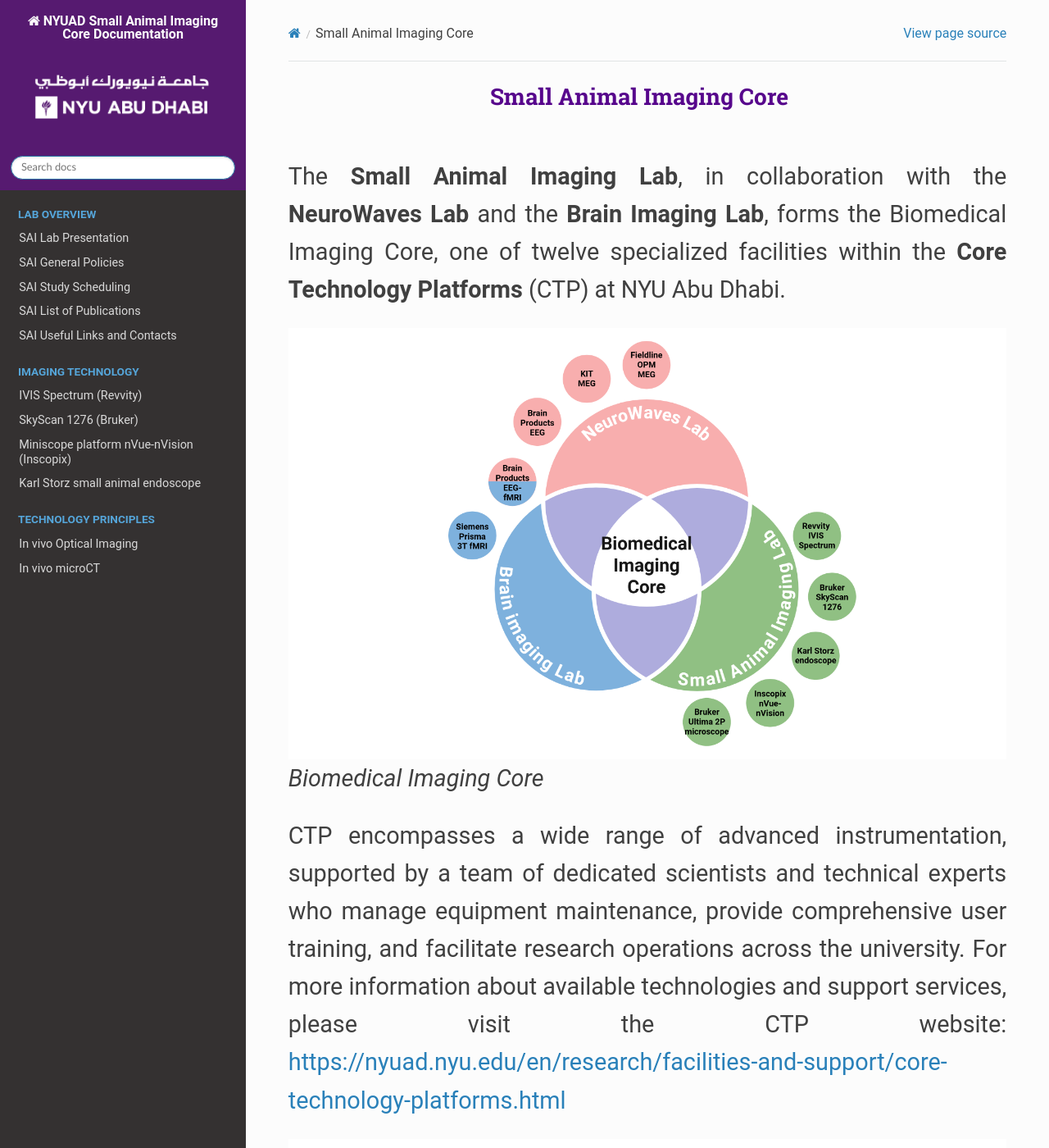
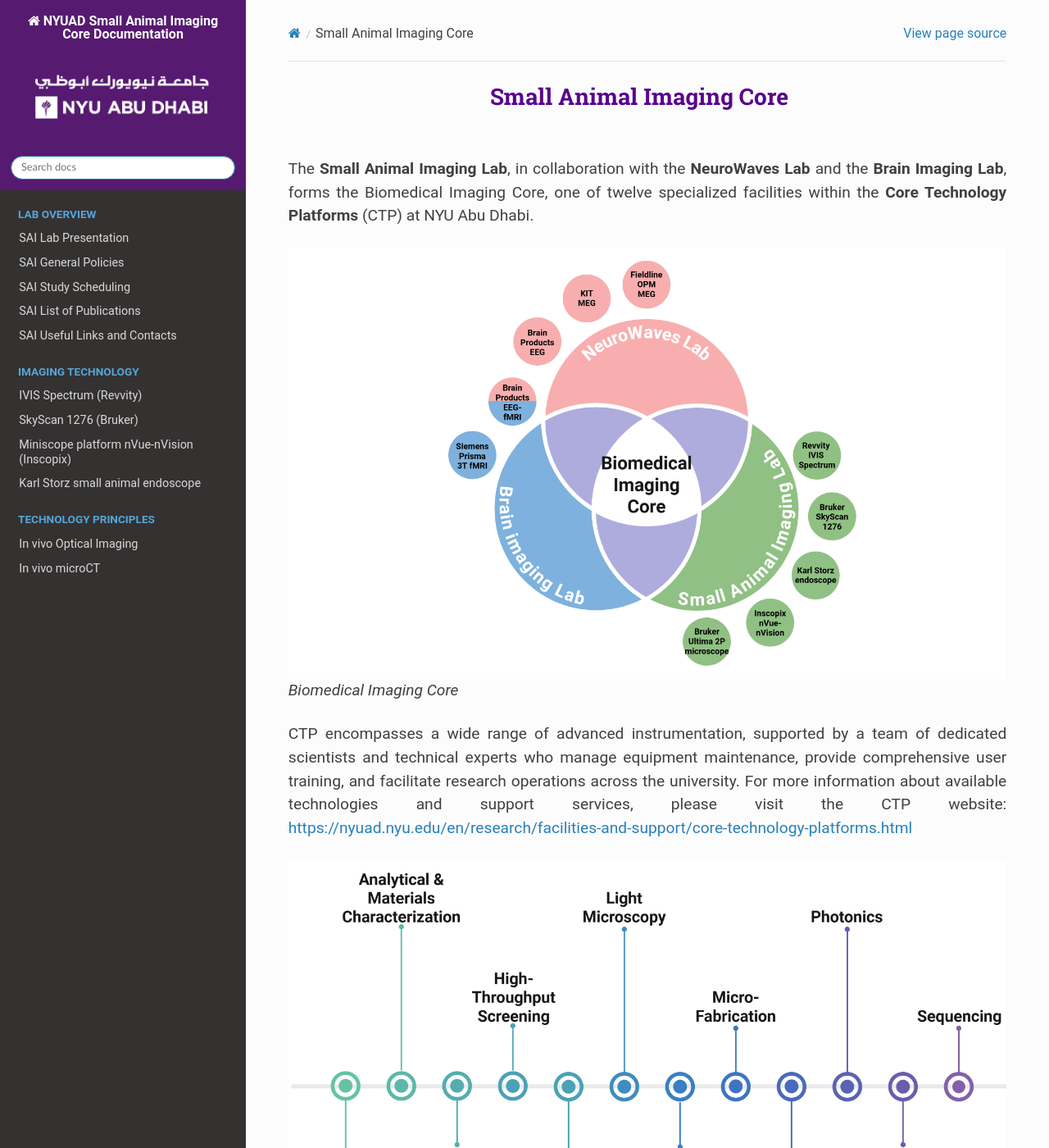
Before and after one commit to BioMedicalImaging-Core-NYUAD/smallanimalimaging-lab-documentation, a Sphinx documentation site: the page built from docs/source/index.rst, in a window 1280 px wide and 1400 px high. Shown: the whole window at 82% size. Built offline with Sphinx 7.4.7 and the Read the Docs theme 3.1.0, drawn with Linux system fonts in a browser that asks for light colours.

Commit message:
font, styling

```diff
--- a/docs/source/_static/custom.css
+++ b/docs/source/_static/custom.css
@@ -11,8 +11,8 @@
 
 /* Uniform font size and style across all text elements */
 .rst-content p {
-    font-size: 1.8em !important;
-    line-height: 1.6 !important;
+    font-size: 1.2em !important;
+    line-height: 1.5 !important;
     text-align: justify !important;
     font-weight: normal !important;
 }
```
